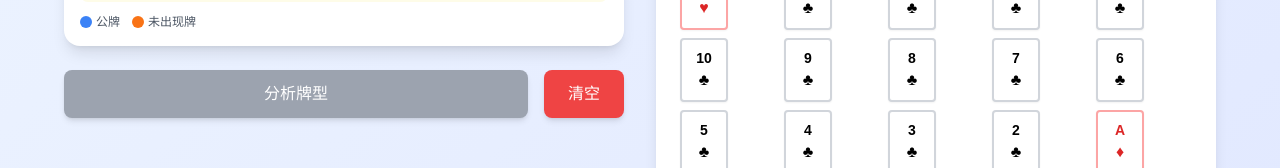
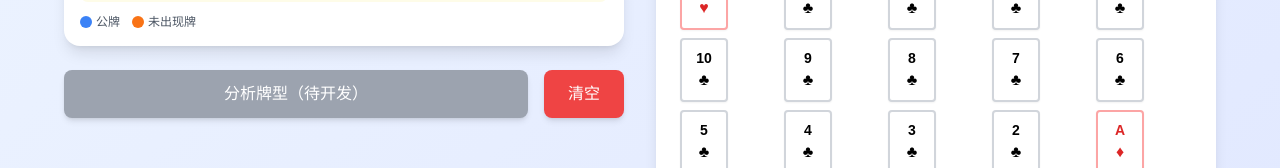
Before and after one commit to EdgeYu/PokerUtil, a React (Vite) app: page /poker/analyzer in a window 1280 px wide. Shown: the part 618-786 px from the top of the page. Built offline with nearby package versions, Linux system fonts and the light colour scheme.

Commit message:
fix(poker): 禁用分析牌型按钮并更新样式

```diff
--- a/src/pages/poker/PokerAnalyzerPage.tsx
+++ b/src/pages/poker/PokerAnalyzerPage.tsx
@@ -973,10 +973,10 @@ const PokerAnalyzerPage: React.FC = () => {
                         <div className="flex space-x-4">
                             <button
                                 onClick={analyzeHand}
-                                disabled={holeCards.length < 2}
-                                className="flex-1 bg-blue-500 hover:bg-blue-600 disabled:bg-gray-400 text-white px-6 py-3 rounded-lg shadow-md transition-colors"
+                                disabled={true}
+                                className="flex-1 bg-gray-400 text-white px-6 py-3 rounded-lg shadow-md cursor-not-allowed"
                             >
-                                分析牌型
+                                分析牌型（待开发）
                             </button>
                             <button
                                 onClick={clearAll}
```
